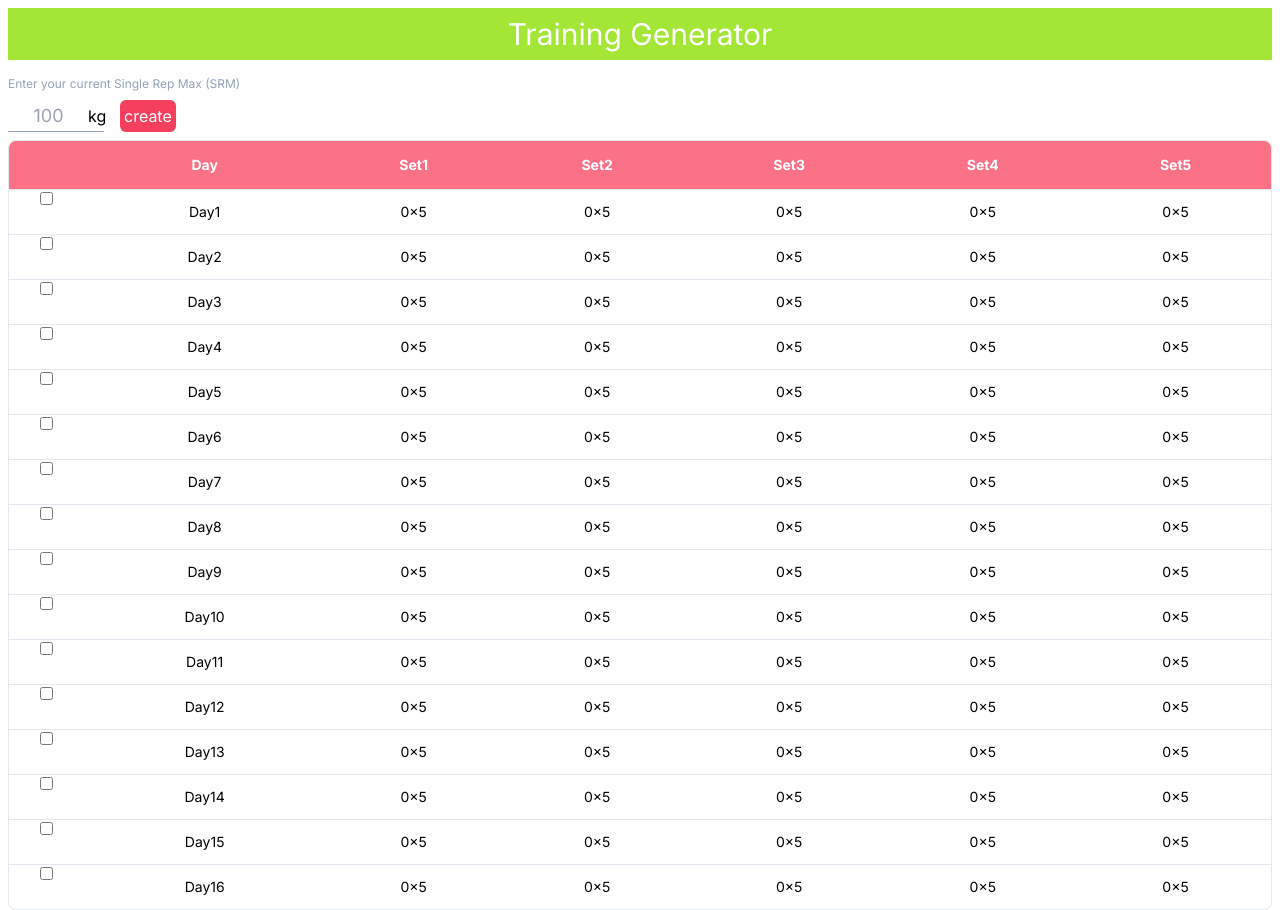
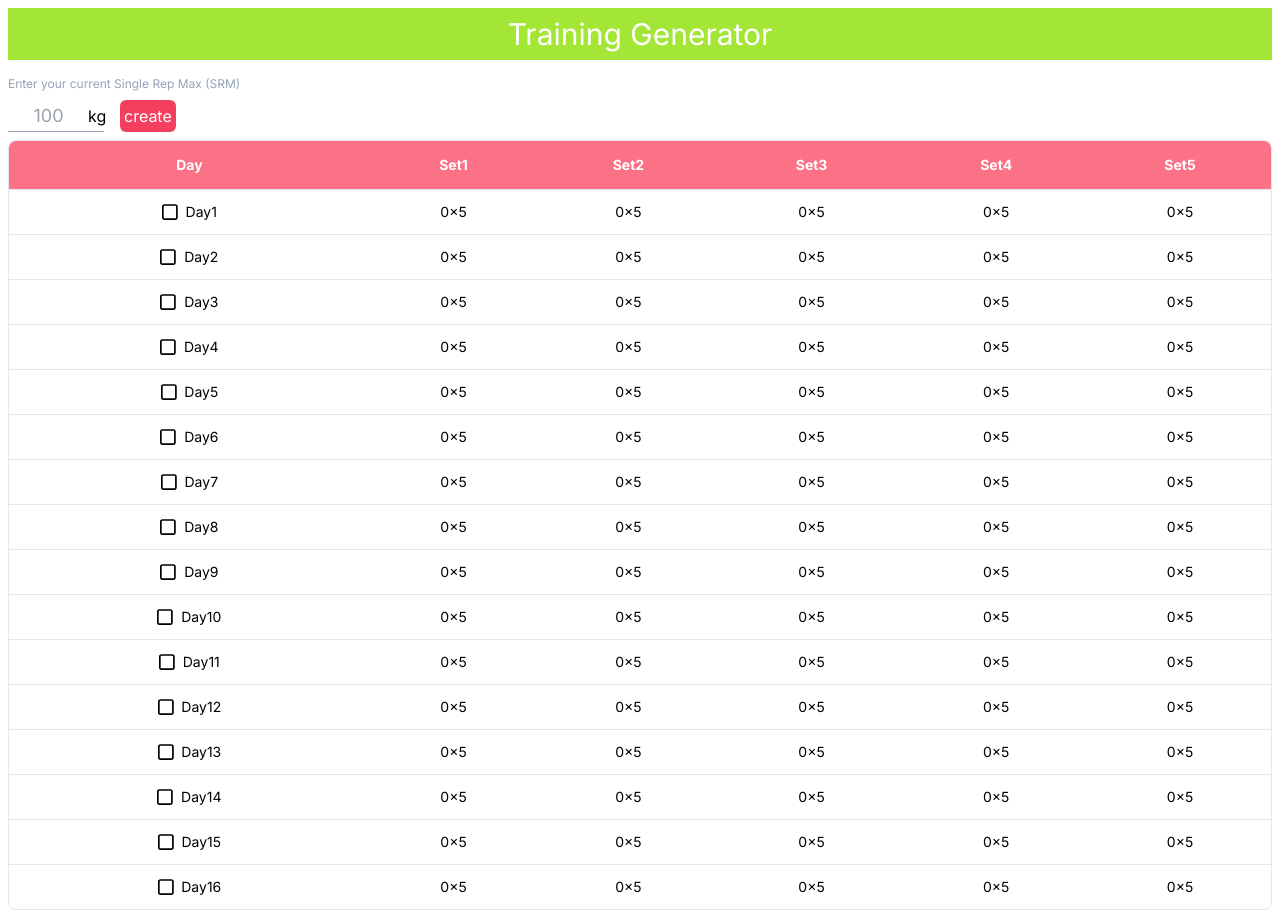
Before and after one commit to Yutassk/5-5RoutineGenerator, a Next.js app: page / in a window 1280 px wide. Built offline with nearby package versions, Linux system fonts and the light colour scheme.

Commit message:
⚡️ localstorage完了。scheduleが反映されない。

```diff
--- a/package.json
+++ b/package.json
@@ -9,6 +9,10 @@
     "lint": "next lint"
   },
   "dependencies": {
+    "@fortawesome/fontawesome-svg-core": "^6.4.2",
+    "@fortawesome/free-regular-svg-icons": "^6.4.2",
+    "@fortawesome/free-solid-svg-icons": "^6.4.2",
+    "@fortawesome/react-fontawesome": "^0.2.0",
     "@types/node": "20.6.0",
     "@types/react": "18.2.21",
     "@types/react-dom": "18.2.7",
--- a/src/app/component/BenchPress.tsx
+++ b/src/app/component/BenchPress.tsx
@@ -1,8 +1,10 @@
 "use client";
-import React, { useState } from "react";
+import { faSquare, faSquareCheck } from "@fortawesome/free-regular-svg-icons";
+import { FontAwesomeIcon } from "@fortawesome/react-fontawesome";
+import React, { useEffect, useState } from "react";
 
 export const BenchPress = () => {
-  const [maxWeight, setMaxWeight] = useState<number>(0);
+  const [maxWeight, setMaxWeight] = useState("");
   const [schedules, setSchedules] = useState([
     { title: "Day1", weights: [0.55, 0.6, 0.65, 0.7, 0.75], results: [0, 0, 0, 0, 0] },
     { title: "Day2", weights: [0.6, 0.65, 0.7, 0.75, 0.8], results: [0, 0, 0, 0, 0] },
@@ -21,13 +23,15 @@ export const BenchPress = () => {
     { title: "Day15", weights: [0.75, 0.8, 0.85, 0.9, 0.95], results: [0, 0, 0, 0, 0] },
     { title: "Day16", weights: [0.8, 0.85, 0.9, 0.95, 1.0], results: [0, 0, 0, 0, 0] },
   ]);
+  const [checkedRows, setCheckedRows] = useState([]);
 
-  const handleSetWeight = (e: number) => {
-    setMaxWeight(e);
+  const handleSetWeight = (e: React.ChangeEvent<HTMLInputElement>) => {
+    setMaxWeight(e.target.value);
+    setCheckedRows([]);
   };
 
-  const roundToNearestMultiple = (value, multiple) => {
-    return Math.floor(value / multiple) * multiple;
+  const roundToNearestMultiple = (value: number, multiple: number) => {
+    return Math.round(value / multiple) * multiple;
   };
 
   const generateSchedule = () => {
@@ -41,23 +45,57 @@ export const BenchPress = () => {
       return { ...schedule, results: updatedWeights };
     });
     setSchedules(updatedSchedules);
+    if (maxWeight) {
+      localStorage.setItem("maxWeight", maxWeight);
+    }
+    // localStorage.setItem("schedules", JSON.stringify(schedules));
   };
+
+  const handleCheck = (index: number) => {
+    const updateCheckedRows = [...checkedRows];
+
+    if (updateCheckedRows.includes(index)) {
+      const rowIndex = updateCheckedRows.indexOf(index);
+      updateCheckedRows.splice(rowIndex, 1);
+    } else {
+      updateCheckedRows.push(index);
+    }
+    setCheckedRows(updateCheckedRows);
+    localStorage.setItem("checkedRows", JSON.stringify(updateCheckedRows));
+  };
+
+  const isRowChecked = (index) => {
+    return checkedRows.includes(index);
+  };
+
+  useEffect(() => {
+    const storedMaxWeight = localStorage.getItem("maxWeight");
+    if (storedMaxWeight !== null) {
+      setMaxWeight(storedMaxWeight);
+    }
+
+    const storedCheckedRows = localStorage.getItem("checkedRows");
+    if (storedCheckedRows !== null) {
+      setCheckedRows(JSON.parse(storedCheckedRows));
+    }
+
+    generateSchedule();
+  }, []);
 
   return (
     <div className="space-y-2">
       <p className="text-xs text-slate-400">Enter your current Single Rep Max (SRM)</p>
       <div className="flex relative">
-        <input className="border-b border-slate-400 w-24 text-center text-lg" type="number" placeholder="100" onChange={(e) => handleSetWeight(e.target.value)} />
+        <input className="border-b border-slate-400 w-24 text-center text-lg" type="number" placeholder="100" value={maxWeight} onChange={handleSetWeight} />
         <p className="absolute bottom-1 translate-x-20">kg</p>
         <button className="bg-rose-500 rounded-md p-1 ml-4 text-white" onClick={generateSchedule}>
           create
         </button>
       </div>
-      <div className="border border-slate-200 rounded-lg overflow-hidden">
+      <div className="border border-slate-200 rounded-lg  overflow-scroll">
         <table className="text-center text-sm  w-full">
           <thead className="bg-rose-400 h-12">
             <tr className="text-white">
-              <th></th>
               <th>Day</th>
               <th>Set1</th>
               <th>Set2</th>
@@ -68,9 +106,11 @@ export const BenchPress = () => {
           </thead>
           <tbody className="-mt-1">
             {schedules.map((schedule, index) => (
-              <tr key={schedule.title} className="border-t border-slate-200 ">
-                <input type="checkbox" className="" />
-                <th className="py-3 font-normal">{schedule.title}</th>
+              <tr key={schedule.title} className={`border-t border-slate-200 ${isRowChecked(index) ? "opacity-50" : ""} `}>
+                <th className="py-3  font-normal flex items-center justify-center">
+                  <FontAwesomeIcon icon={isRowChecked(index) ? faSquareCheck : faSquare} className="mr-2 text-lg" onClick={() => handleCheck(index)} />
+                  {schedule.title}
+                </th>
                 {schedule.results.map((result, index) => (
                   <td key={index}>{result}×5</td>
                 ))}
```
Also changed, not shown: 1 other file (tests, documents, lock files or other folders).
